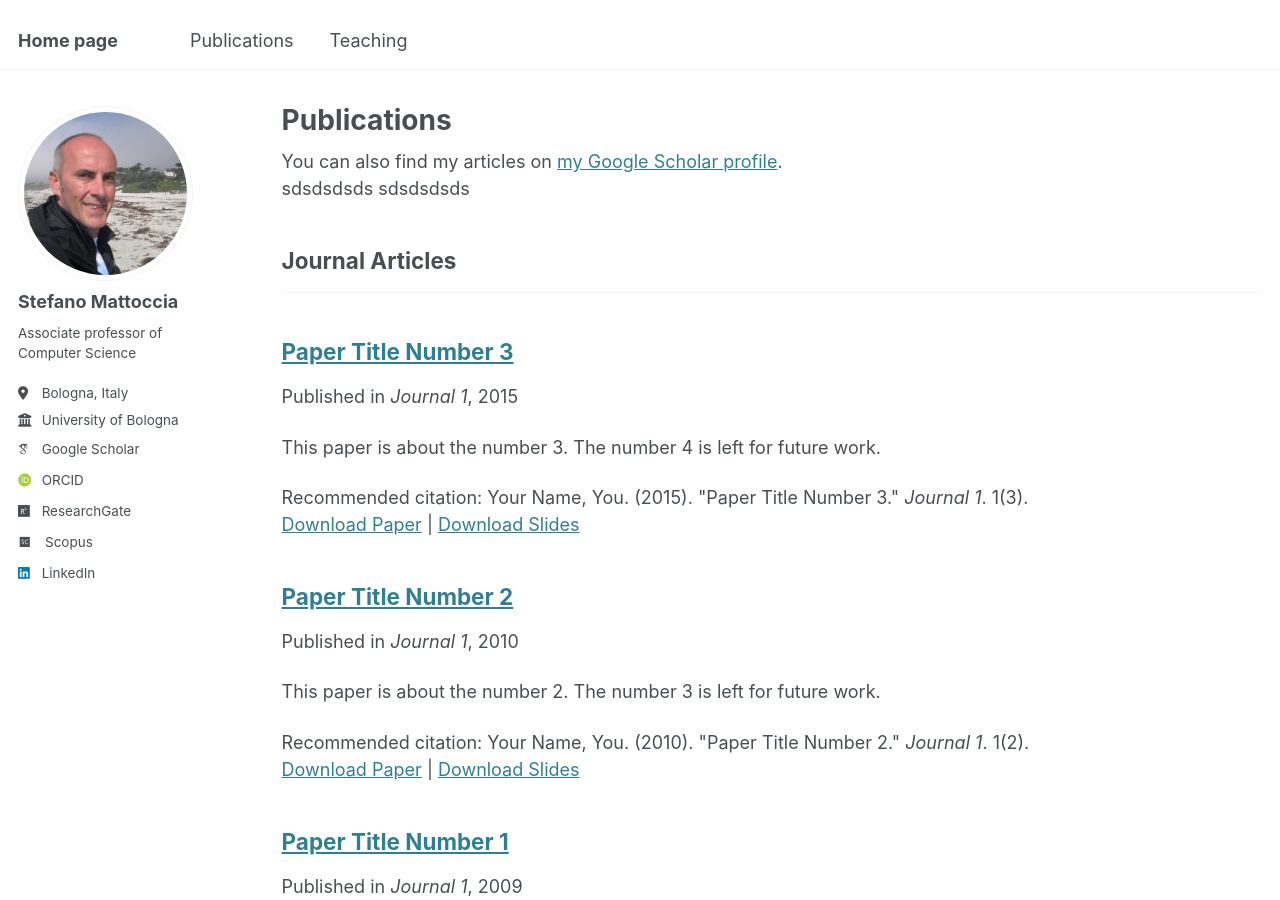
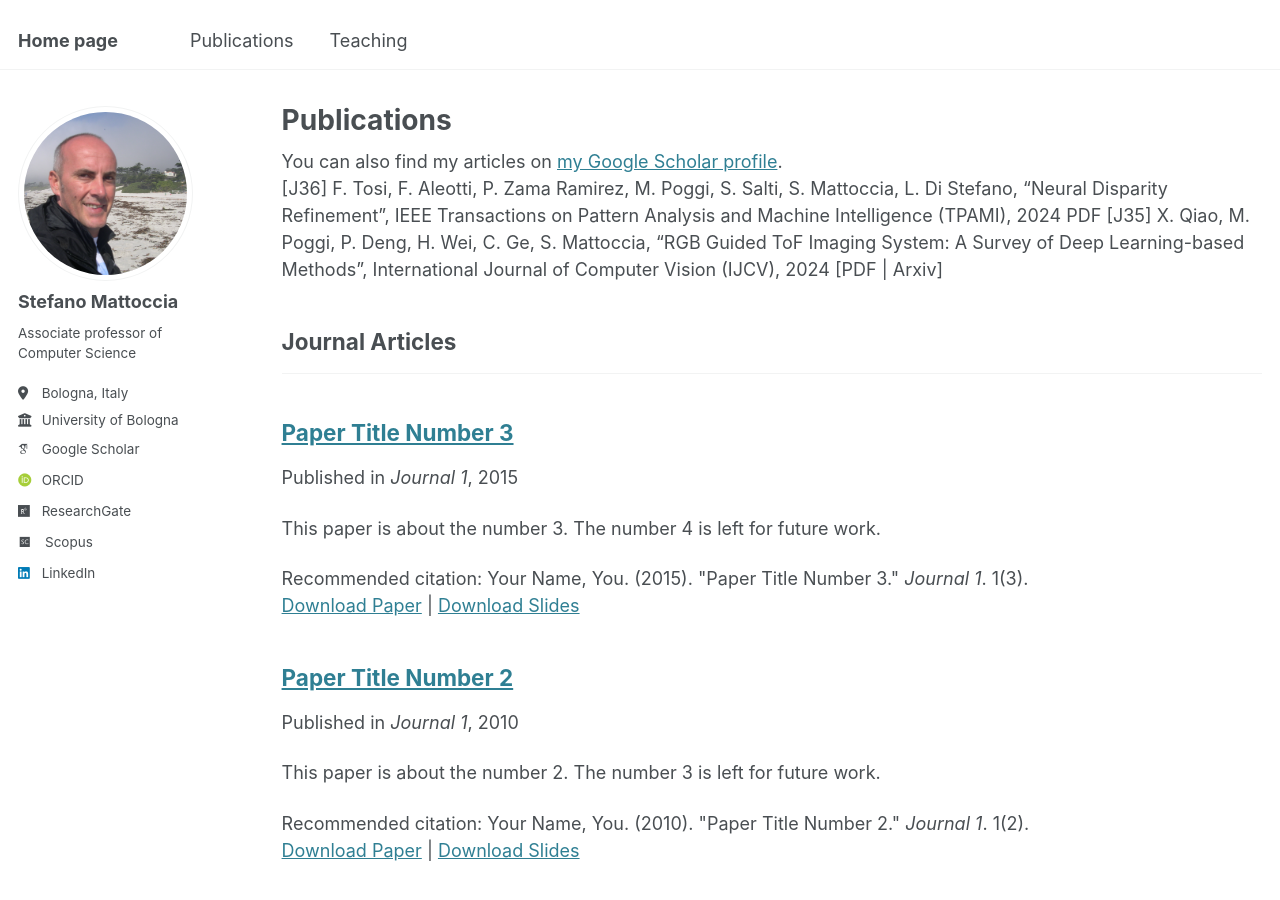
Before and after one commit to stefanomattoccia/stefanomattoccia.github.io, a Jekyll site: the page built from _pages/publications.html, in a window 1280 px wide and 900 px high. Built offline with Jekyll 4.4.1, drawn with Linux system fonts in a browser that asks for light colours; some web fonts are replaced.

Commit message:
Update publications.html

```diff
--- a/_pages/publications.html
+++ b/_pages/publications.html
@@ -7,8 +7,11 @@ author_profile: true
 
 {% if site.author.googlescholar %}
   <div class="wordwrap">You can also find my articles on <a href="{{site.author.googlescholar}}">my Google Scholar profile</a>.</div>
-sdsdsdsds
-sdsdsdsds
+
+[J36] F. Tosi, F. Aleotti, P. Zama Ramirez, M. Poggi, S. Salti, S. Mattoccia, L. Di Stefano, “Neural Disparity Refinement”, IEEE Transactions on Pattern Analysis and Machine Intelligence (TPAMI), 2024 PDF
+
+[J35] X. Qiao, M. Poggi, P. Deng, H. Wei, C. Ge, S. Mattoccia, “RGB Guided ToF Imaging System: A Survey of Deep Learning-based Methods”, International Journal of Computer Vision (IJCV), 2024 [PDF | Arxiv]
+
 {% endif %}
 
 {% include base_path %}
```
